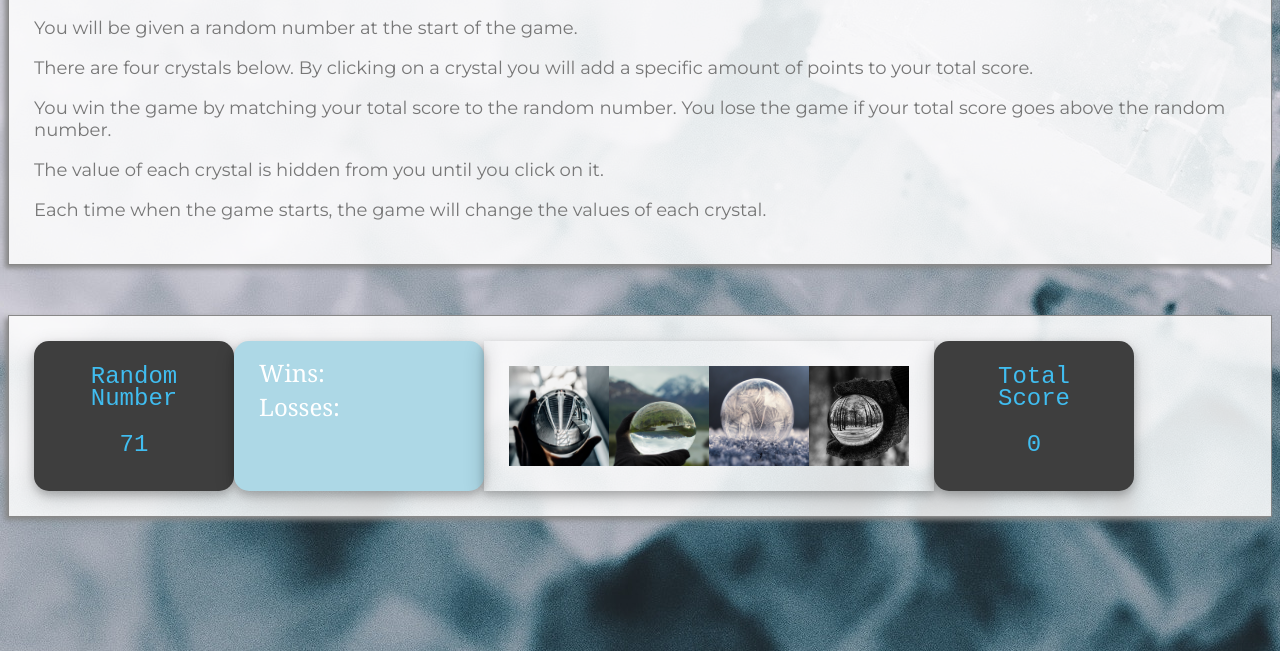
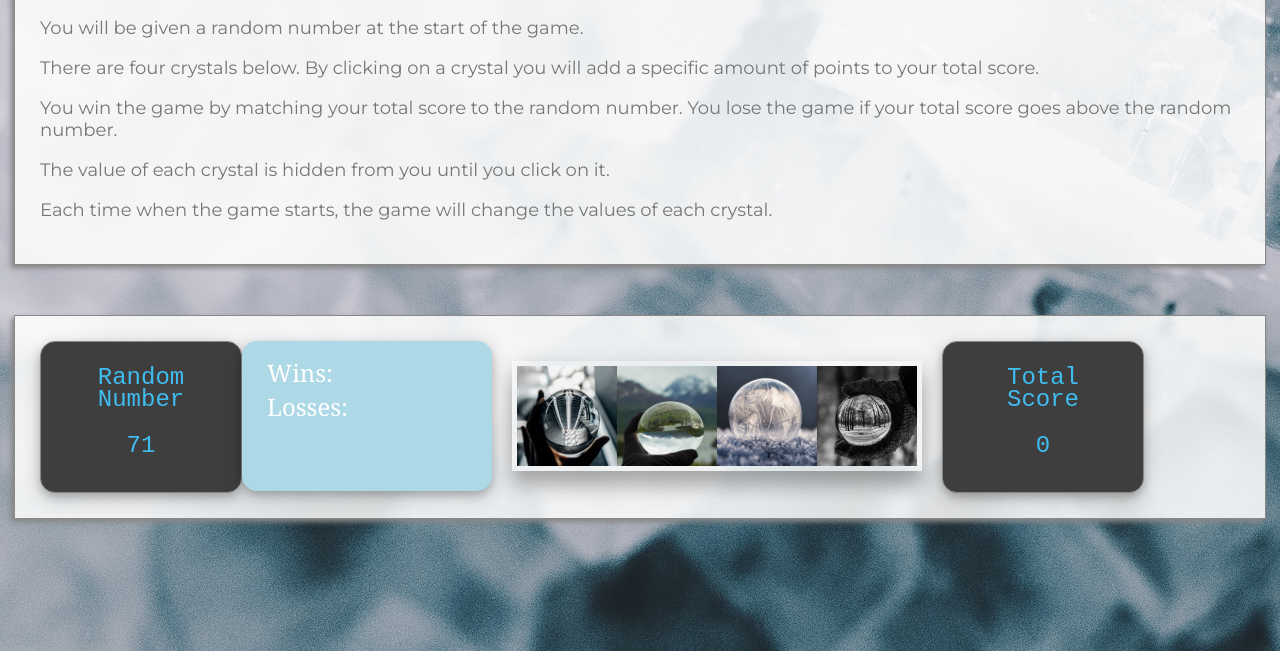
Before and after one commit to bnkfick/Crystal-Collector, a plain HTML site: page index.html in a window 1280 px wide. Shown: the part 149-800 px from the top of the page. Drawn offline with nearby package versions, Linux system fonts and the light colour scheme.

Commit message:
crystal image drop shadow

```diff
--- a/assets/css/style.css
+++ b/assets/css/style.css
@@ -20,9 +20,7 @@ h1 {
 .game-about,
 .game-info {
     margin: 0 auto;
-
-
-
+    max-width: 1200px;
     box-shadow: 0 4px 8px 0 rgba(0, 0, 0, 0.2), 0 6px 20px 0 rgba(0, 0, 0, 0.19);
     margin-top: 25px;
     margin-bottom: 50px;
@@ -40,8 +38,9 @@ h1 {
 
 .crystalContainer {
     float: left;
-    padding: 25px;
-    box-shadow: 0 4px 8px 0 rgba(0, 0, 0, 0.2), 0 6px 20px 0 rgba(0, 0, 0, 0.19);
+    padding: 5px;
+    margin: 20px;
+    box-shadow: 0 18px 18px 0 rgba(0, 0, 0, 0.2), 0 6px 20px 0 rgba(0, 0, 0, 0.19);
 }
 .crystal {
     position: relative;
@@ -75,6 +74,7 @@ h1 {
     /* box-shadow: 4px 8px 40px 20px #0ff; */
     /* in order: x offset, y offset, blur size, spread size, color */
     /* blur size and spread size are optional (they default to 0) */
+    border: 1px solid #888888;
 }
 
 #tracker {
```
